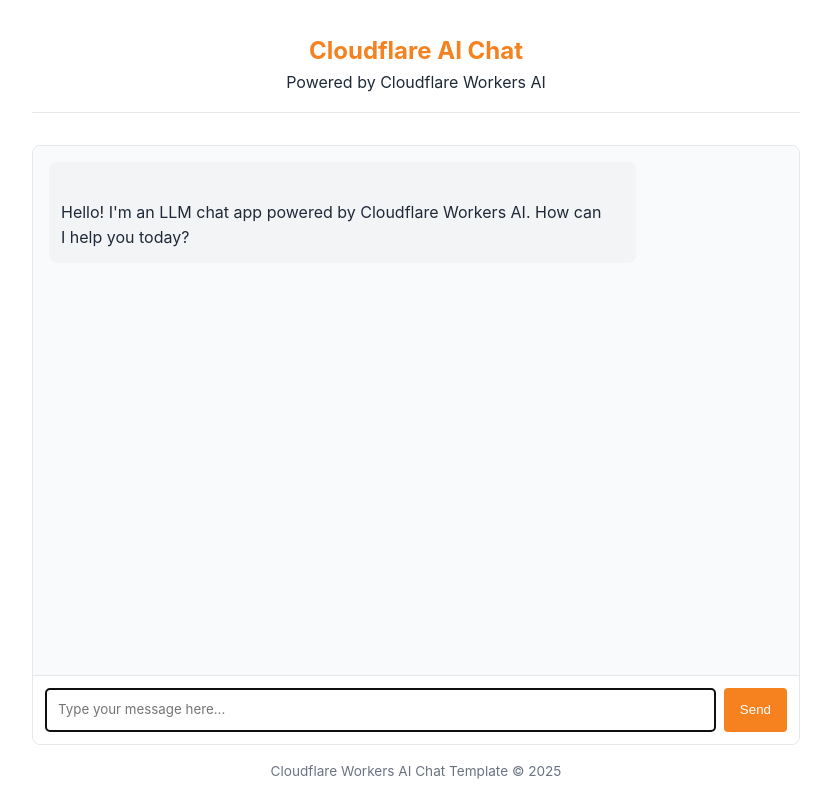
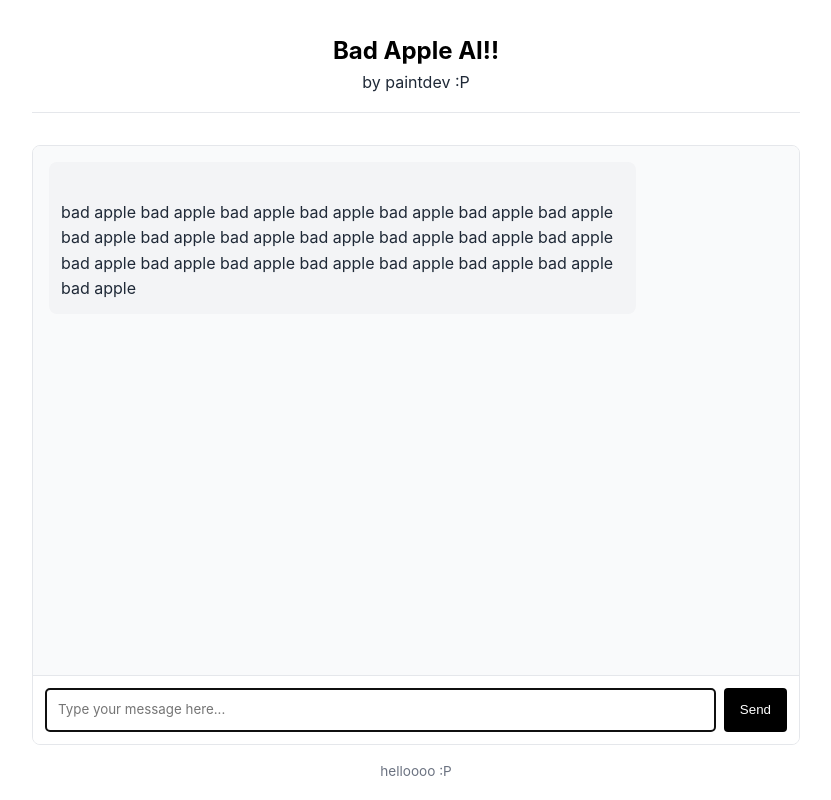
Before and after one commit to paintdev/badapple-ai, a website: page public/index.html in a window 1280 px wide. Shown: the whole page, without its empty margins (224-1055 px from the left). Drawn offline with Linux system fonts and the light colour scheme.

Commit message:
Update index.html

```diff
--- a/public/index.html
+++ b/public/index.html
@@ -3,11 +3,11 @@
 	<head>
 		<meta charset="UTF-8" />
 		<meta name="viewport" content="width=device-width, initial-scale=1.0" />
-		<title>LLM Chat App</title>
+		<title>Bad Apple AI!!</title>
 		<style>
 			:root {
-				--primary-color: #f6821f;
-				--primary-hover: #e67e22;
+				--primary-color: #000000;
+				--primary-hover: #1a1a1a;
 				--light-bg: #f9fafb;
 				--border-color: #e5e7eb;
 				--text-color: #1f2937;
@@ -144,22 +144,21 @@
 	</head>
 	<body>
 		<header>
-			<h1>Cloudflare AI Chat</h1>
-			<p>Powered by Cloudflare Workers AI</p>
+			<h1>Bad Apple AI!!</h1>
+			<p>by paintdev :P</p>
 		</header>
 
 		<div class="chat-container">
 			<div id="chat-messages" class="chat-messages">
 				<div class="message assistant-message">
 					<p>
-						Hello! I'm an LLM chat app powered by Cloudflare Workers AI. How can
-						I help you today?
+						bad apple bad apple bad apple bad apple bad apple bad apple bad apple bad apple bad apple bad apple bad apple bad apple bad apple bad apple bad apple bad apple bad apple bad apple bad apple bad apple bad apple bad apple
 					</p>
 				</div>
 			</div>
 
 			<div class="typing-indicator" id="typing-indicator">
-				AI is thinking...
+				Bad Apple AI is thinking...
 			</div>
 
 			<div class="message-input">
@@ -174,7 +173,7 @@
 		</div>
 
 		<footer>
-			<p>Cloudflare Workers AI Chat Template &copy; 2025</p>
+			<p>helloooo :P</p>
 		</footer>
 
 		<!-- Chat app script -->
```
